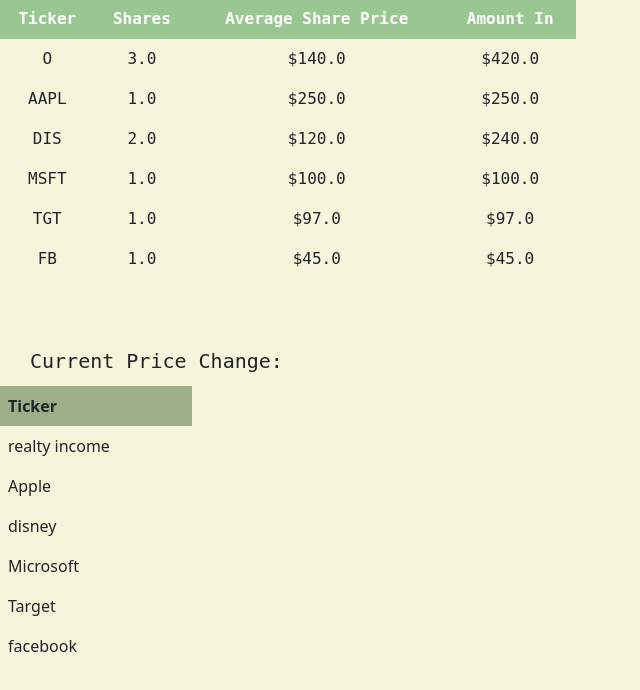
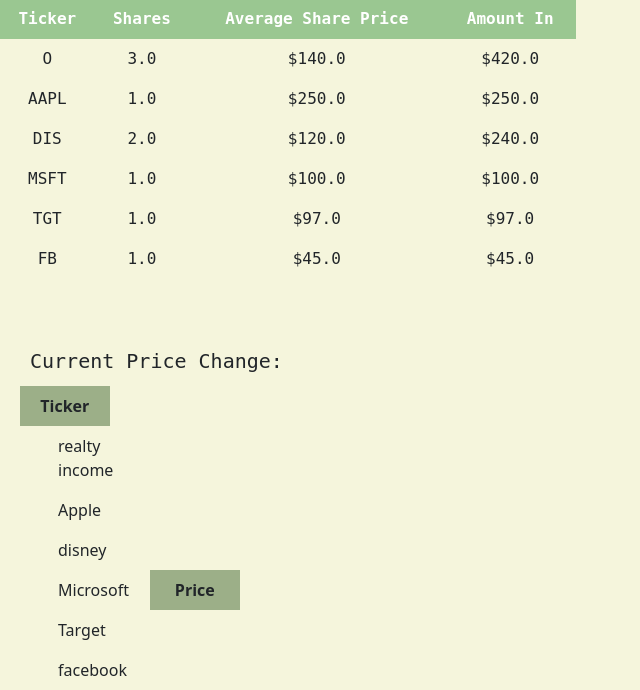
Before and after one commit to Dthakkar18/Stock-Pocket, a Django app: template people/templates/people/home_page.html in a window 1280 px wide. Shown: the part 169-859 px from the top of the page, without its empty margins (0-640 px from the left). Before the commit the page ends 821 px from the top, so only its background shows below. Run offline with Django 3.2, Linux system fonts and the light colour scheme; the template is opened without the code that fills it: values that come from a table or form of the project are taken from there, others are empty; data comes from the database, SQL or seed files in the repository.

Commit message:
Update home_page.html
- added the price change table
- trying to figure out why it shifts when new stock is added

```diff
--- a/people/templates/people/home_page.html
+++ b/people/templates/people/home_page.html
@@ -107,14 +107,30 @@
 
         #changeTable thead{
             position: relative;
+            text-align: center;
             top: 75px;
+            left: 20px;
             background-color: #9CAF88;
 
         }
         #changeTable tbody{
             position: relative;
             top: 75px;
+            left: 50px;
+        }
 
+        #changeTable2 thead{
+            position: relative;
+            text-align: center;
+            bottom: 61px;
+            left: 150px;
+            background-color: #9CAF88;
+
+        }
+        #changeTable2 tbody{
+            position: relative;
+            bottom: 61px;
+            left: 180px;
         }
 
 
@@ -198,7 +214,7 @@
         <!-- Price Change Table also add the price part too now current_prices -->
         <h3>Current Price Change:</h3>
 
-        <table id="changeTable" class="table table-borderless" style="width: 15%;">
+        <table id="changeTable" class="table table-borderless" style="width: 7%;">
             <thead>
                 <tr>
                 <th scope="col">Ticker</th>
@@ -212,7 +228,23 @@
                     </tr>
                 {% endfor %}
 
+            </tbody>
+        </table>
 
+
+        <table id="changeTable2" class="table table-borderless" style="width: 7%;">
+            <thead>
+                <tr>
+                <th scope="col">Price</th>
+                </tr>
+            </thead>
+            <tbody>
+
+                {% for price in current_prices %}
+                    <tr>
+                        <td>{{ price }}</td>
+                    </tr>
+                {% endfor %}
 
             </tbody>
         </table>
```
